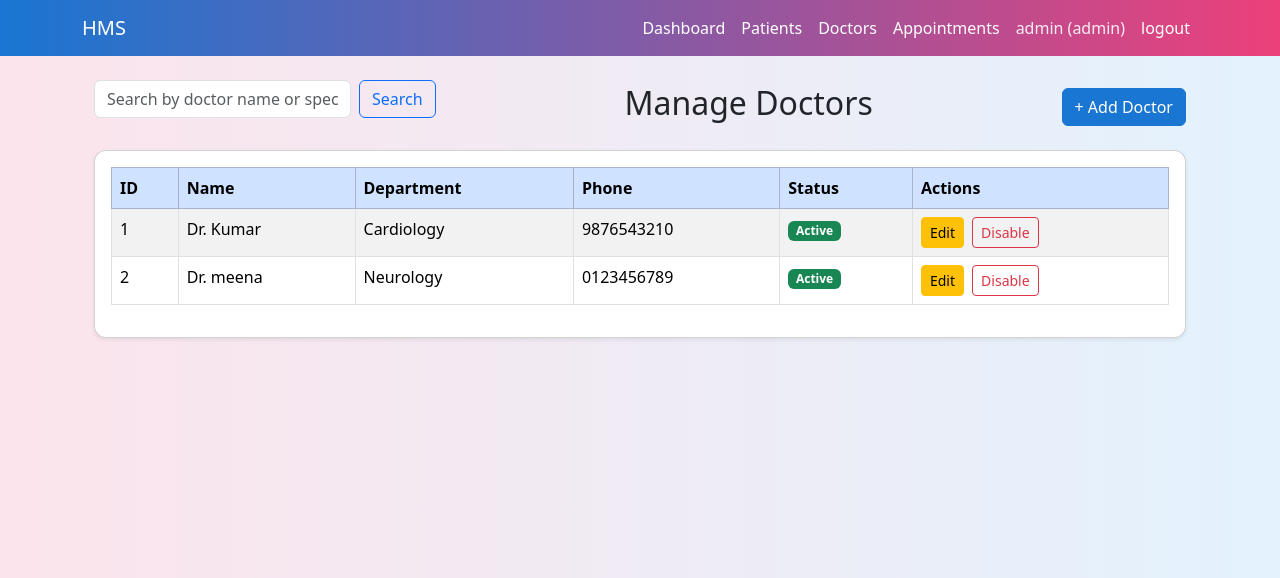
After one commit to Manojseervi0/hospital-management-system, a Flask app: page /admin/doctors in a window 1280 px wide. The commit adds this page. Shown: the top 578 px of the page. Run offline with Flask 3, Linux system fonts and the light colour scheme; a user stored in the database is signed in; data comes from the database, SQL or seed files in the repository; both versions use the stored data as it was after the commit.

Commit message:
Milestone-HMS Admin-Dashboard-Management

```diff
--- a/app.py
+++ b/app.py
@@ -1,8 +1,9 @@
 from flask import Flask , render_template,request,redirect,url_for,session,flash
 from werkzeug.security import generate_password_hash,check_password_hash
-
+from sqlalchemy import or_
 from config import Config
-from models import db,User
+from datetime import date
+from models import db,User,Patient,Doctor,Appointment,Department
 
 def create_app():
     app=Flask(__name__)
@@ -32,7 +33,9 @@ def create_app():
             username = request.form['username'].strip()
             password = request.form['password']
             full_name= request.form.get('full_name', '').strip()
-
+            phone=request.form.get('phone','').strip()
+            age=request.form.get('age','').strip()
+            gender=request.form.get('gender','').strip()
             if not username or not password:
                 flash("Username and password are required.")
                 return redirect(url_for('register_patient'))
@@ -41,8 +44,9 @@ def create_app():
             if existing:
                 flash("Username already taken. Please choose another.")
                 return redirect(url_for('register_patient'))
+
+
             hashed_pw=generate_password_hash(password)
-
             new_user = User(
                 username=username,
                 password=hashed_pw,
@@ -50,7 +54,18 @@ def create_app():
                 is_active=True
             )
             db.session.add(new_user)
+            db.session.flush()
+
+            patient=Patient(
+                user_id=new_user.id,
+                full_name=full_name or username,
+                phone=phone or None,
+                age=int(age) if age.isdigit() else None,
+                gender=gender or None
+            )
+            db.session.add(patient)
             db.session.commit()
+
 
             flash("Registration successful. Please log in.")
             return redirect(url_for('login'))
@@ -82,19 +97,166 @@ def create_app():
                 return redirect(url_for("patient_dashboard"))
 
         return render_template("login.html")
+    @app.route('/admin/doctors/add', methods=['GET','POST'])
+    def admin_add_doctor():
+        if session.get('role') !="admin":
+            return redirect(url_for('login'))
+        departments = Department.query.all()
+
+        if request.method == 'POST':
+            username=request.form['username'].strip()
+            password=request.form['password']
+            full_name=request.form['full_name'].strip()
+            phone=request.form.get('phone')
+            dept_id=request.form.get('department')
+
+            new_user=User(
+                username=username,
+                password=generate_password_hash(password),
+                role="doctor",
+                is_active=True
+            )
+            db.session.add(new_user)
+            db.session.commit()
+
+            doctor=Doctor(
+                user_id=new_user.id,
+                full_name=full_name,
+                phone=phone,
+                department_id=dept_id
+            )
+            db.session.add(doctor)
+            db.session.commit()
+
+            flash("Doctor added successfully")
+            return redirect(url_for('admin_doctors'))
+        return render_template("admin_add_doctor.html",departments=departments)
+    @app.route('/admin/doctors/edit/<int:id>',methods=['GET','POST'])
+    def admin_edit_doctor(id):
+        if session.get('role') !='admin':
+            return redirect(url_for('login'))
+
+        doctor=Doctor.query.get_or_404(id)
+        departments=Department.query.all()
+
+        if request.method =='POST':
+            doctor.full_name=request.form['full_name'].strip()
+            doctor.phone=request.form.get('phone', '').strip() or None
+            dept_id=request.form.get('department')
+            doctor.department_id=int(dept_id) if dept_id else None
+            doctor.is_active=bool(request.form.get('is_active') == 'on')
+
+            db.session.commit()
+            flash("Doctor updated successfully.")
+            return redirect(url_for('admin_doctors'))
+        return render_template(
+            'admin_edit_doctor.html',
+            doctor=doctor,
+            departments=departments
+        )
+    @app.route('/admin/doctors/toggle/<int:id>')
+    def admin_toggle_doctor(id):
+        if session.get('role') !='admin':
+            return redirect(url_for('login'))
+
+        doctor=Doctor.query.get_or_404(id)
+        doctor.is_active = not doctor.is_active
+        db.session.commit()
+
+        flash("Doctor status updated.")
+        return redirect(url_for('admin_doctors'))
+    @app.route('/create_departments')
+    def create_departments():
+        from models import Department, db
+        default_departments = [
+            ("Cardiology", "Heart -specialist"),
+            ("Neurology","Brain and nerves"),
+            ("Dermatology", "Skin specialist"),
+            ("General Medicines", "General medical care"),
+        ]
+        for name,desc in default_departments:
+            existing = Department.query.filter_by(name=name).first()
+            if not existing:
+                dept = Department(name=name,description=desc)
+                db.session.add(dept)
+        db.session.commit()
+        return "Departments created successfully!"
+
     @app.route('/logout')
     def logout():
         session.clear()
         flash("Logout out successfully.")
         return redirect(url_for('login'))
+    @app.route('/admin/appointments')
+    def admin_appointments():
+        if session.get('role') != 'admin':
+            return redirect(url_for('login'))
+        view = request.args.get('view','upcoming')
+        query=Appointment.query.join(Patient).join(Doctor)
+        today=date.today()
 
+
+        if view =='upcoming':
+            query=query.filter(Appointment.date >= today).order_by(Appointment.date,Appointment.time)
+        elif view == 'past':
+            query=query.filter(Appointment.date < today).order_by(Appointment.date.desc(),Appointment.time.desc())
+        else:
+            query=query.order_by(Appointment.date.desc(),Appointment.time.desc())
+        appointments = query.all()
+        return render_template(
+            'admin_appointments.html',
+            appointments=appointments,
+            view=view
+        )
     @app.route('/admin/dashboard')
     def admin_dashboard():
         if session.get('role') != "admin":
             return redirect(url_for('login'))
-        return render_template('admin_dashboard.html')
+        total_doctors=Doctor.query.count()
+        total_patients=Patient.query.count()
+        total_appointments=Appointment.query.count()
 
+        upcoming_appointments=(
+            Appointment.query
+            .filter(Appointment.date >= date.today())
+            .order_by(Appointment.date,Appointment.time)
+            .limit(10)
+            .all()
+        )
+        return render_template(
+            'admin_dashboard.html',
+            total_doctors=total_doctors,
+            total_patients=total_patients,
+            total_appointments=total_appointments,
+            upcoming_appointments=upcoming_appointments
+            )
 
+    @app.route('/admin/doctors')
+    def admin_doctors():
+        if session.get('role')!="admin":
+            return redirect(url_for('login'))
+
+        search = request.args.get('search','').strip()
+
+        query=Doctor.query.outerjoin(Department)
+
+        if search:
+            like_pattern = f"%{search}%"
+            query = query.filter(
+                or_(
+                Doctor.full_name.ilike(like_pattern),
+                Department.name.ilike(like_pattern)
+            )
+            )
+        doctors=query.order_by(Doctor.id).all()
+        departments = Department.query.order_by(Department.name).all()
+
+        return render_template(
+            'admin_doctors.html',
+            doctors=doctors,
+            departments=departments,
+            search=search
+        )
     @app.route('/doctor/dashboard')
     def doctor_dashboard():
         if session.get('role') != "doctor":
@@ -107,7 +269,34 @@ def create_app():
             return redirect(url_for('login'))
         return render_template('patient_dashboard.html')
 
+
+    @app.route('/admin/patients')
+    def admin_patients():
+        if session.get('role') !="admin":
+            return redirect(url_for('login'))
+        search = request.args.get('search', '').strip()
+
+        query = Patient.query
+
+        if search:
+            like_pattern = f"%{search}%"
+            query=query.filter(
+                or_(
+                    Patient.full_name.ilike(like_pattern),
+                    Patient.phone.ilike(like_pattern),
+                    Patient.id.like(search)
+                )
+            )
+        patients = query.order_by(Patient.id).all()
+
+        return render_template(
+            "admin_patients.html",
+            patients=patients,
+            search=search
+        )
+
     return app
+
 
 def ensure_default_admin():
     admin=User.query.filter_by(role="admin").first()
--- /dev/null
+++ b/templates/admin_doctors.html
@@ -0,0 +1,67 @@
+{% extends "base.html" %}
+
+{% block content %}
+<div class="container mt-4">
+
+    <div class="d-flex justify-content-between align-items-center mb-3">
+        <form method="get" class="d-flex mb-3" action="{{ url_for('admin_doctors') }}">
+            <input type="text" name="search" class="form-control me-2"
+                placeholder="Search by doctor name or specialization" value="{{ search or '' }}">
+            <button type="submit" class="btn btn-outline-primary">Search</button>
+        </form>
+
+
+        <h2>Manage Doctors</h2>
+        <a href="{{ url_for('admin_add_doctor') }}" class="btn btn-primary">+ Add Doctor</a>
+    </div>
+
+    <div class="card p-3 shadow-sm">
+        <table class="table table-striped table-bordered">
+            <thead class="table-primary">
+                <tr>
+                    <th>ID</th>
+                    <th>Name</th>
+                    <th>Department</th>
+                    <th>Phone</th>
+                    <th>Status</th>
+                    <th>Actions</th>
+                </tr>
+            </thead>
+
+            <tbody>
+                {% for doctor in doctors %}
+                <tr>
+                    <td>{{ doctor.id }}</td>
+                    <td>{{ doctor.full_name }}</td>
+                    <td>{{ doctor.department.name if doctor.department else 'N/A' }}</td>
+                    <td>{{ doctor.phone or 'N/A' }}</td>
+
+                    <td>
+                        {% if doctor.is_active %}
+                        <span class="badge bg-success">Active</span>
+                        {% else %}
+                        <span class="badge bg-danger">Inactive</span>
+                        {% endif %}
+                    </td>
+
+                    <td>
+                        <!-- Edit doctor -->
+                        <a href="{{ url_for('admin_edit_doctor', id=doctor.id) }}" class="btn btn-sm btn-warning me-1">
+                            Edit
+                        </a>
+
+                        <!-- Toggle active/inactive -->
+                        <a href="{{ url_for('admin_toggle_doctor', id=doctor.id) }}"
+                            class="btn btn-sm {% if doctor.is_active %}btn-outline-danger{% else %}btn-outline-success{% endif %}">
+                            {% if doctor.is_active %}Disable{% else %}Enable{% endif %}
+                        </a>
+                    </td>
+                </tr>
+                {% endfor %}
+            </tbody>
+
+        </table>
+    </div>
+
+</div>
+{% endblock %}
--- a/templates/base.html
+++ b/templates/base.html
@@ -7,25 +7,38 @@
     <meta name="viewport" content="width=device-width, initial-scale=1.0">
     <link href="https://cdn.jsdelivr.net/npm/bootstrap@5.3.3/dist/css/bootstrap.min.css" rel="stylesheet">
     <style>
-    body{
-        background: linear-gradient(90deg,#fce4ec,#e3f2fd);
+        body {
+            background: linear-gradient(90deg, #fce4ec, #e3f2fd);
             min-height: 100vh;
         }
+
         .navbar-custom {
-        background: linear-gradient(90deg, #1976d2,#ec407a);
+            background: linear-gradient(90deg, #1976d2, #ec407a);
         }
-    .card{
+
+        .card {
             border-radius: 12px;
-        box-shadow: 0 4px 12px rgba(0, 0,0,0.08);
+            box-shadow: 0 4px 12px rgba(0, 0, 0, 0.08);
         }
-    .btn-primary{
+
+        .btn-primary {
             background-color: #1976d2;
             border-color: #1976d2;
 
         }
-    .btn-success{
+
+        .btn-success {
             background-color: #ec407a;
             border-color: #ec407a;
+        }
+
+        .navbar-custom .nav-link {
+            color: #ffffff !important;
+            font-weight: 500;
+        }
+
+        .navbar-custom .nav-link:hover {
+            opacity: 0.8;
         }
     </style>
 </head>
@@ -36,23 +49,41 @@
             <a class="navbar-brand" href="{{url_for('home')}}">HMS</a>
             <div class="collapse navbar-collapse">
                 <ul class="navbar-nav ms-auto">
-                {% if session.get('user_id')%}
+                    {% if session.get('user_id') %}
+                    {% if session.get('role') == 'admin' %}
                     <li class="nav-item">
-                    <span class="navbar-text me-3">
-                        {{session.get('username')}}({{session.get('role')}})
-                    </span>
+                        <a class="nav-link" href="{{ url_for('admin_dashboard') }}">Dashboard</a>
                     </li>
                     <li class="nav-item">
-                    <a class="nav-link" href="{{url_for('logout') }}">logout</a>
+                        <a class="nav-link" href="{{ url_for('admin_patients') }}">Patients</a>
+                    </li>
+
+                    <li class="nav-item">
+                        <a class="nav-link" href="{{ url_for('admin_doctors') }}">Doctors</a>
+                    </li>
+                    <li class="nav-item">
+                        <a class="nav-link" href="{{ url_for('admin_appointments') }}">Appointments</a>
+                    </li>
+                    {% endif %}
+
+                    <li class="nav-item">
+                        <a class="nav-link disabled text-light" style="opacity: 0.9;">
+                            {{ session.get('username') }} ({{ session.get('role') }})
+                        </a>
+                    </li>
+
+                    <li class="nav-item">
+                        <a class="nav-link" href="{{ url_for('logout') }}">logout</a>
                     </li>
                     {% else %}
                     <li class="nav-item">
-                    <a class="nav-link" href="{{url_for('login') }}">login</a>
+                        <a class="nav-link" href="{{ url_for('login') }}">login</a>
                     </li>
                     <li class="nav-item">
                         <a class="nav-link" href="{{ url_for('register_patient') }}">Register</a>
                     </li>
                     {% endif %}
+
                 </ul>
             </div>
         </div>
```
Also changed, not shown: templates/admin_add_doctor.html (added, +45 -0 lines), templates/admin_appointments.html (added, +67 -0 lines), templates/admin_dashboard.html (+79 -10 lines), templates/admin_edit_doctor.html (added, +58 -0 lines), templates/admin_patients.html (added, +49 -0 lines), hospital.db. Lines whose indentation alone changed are shown as unchanged.
